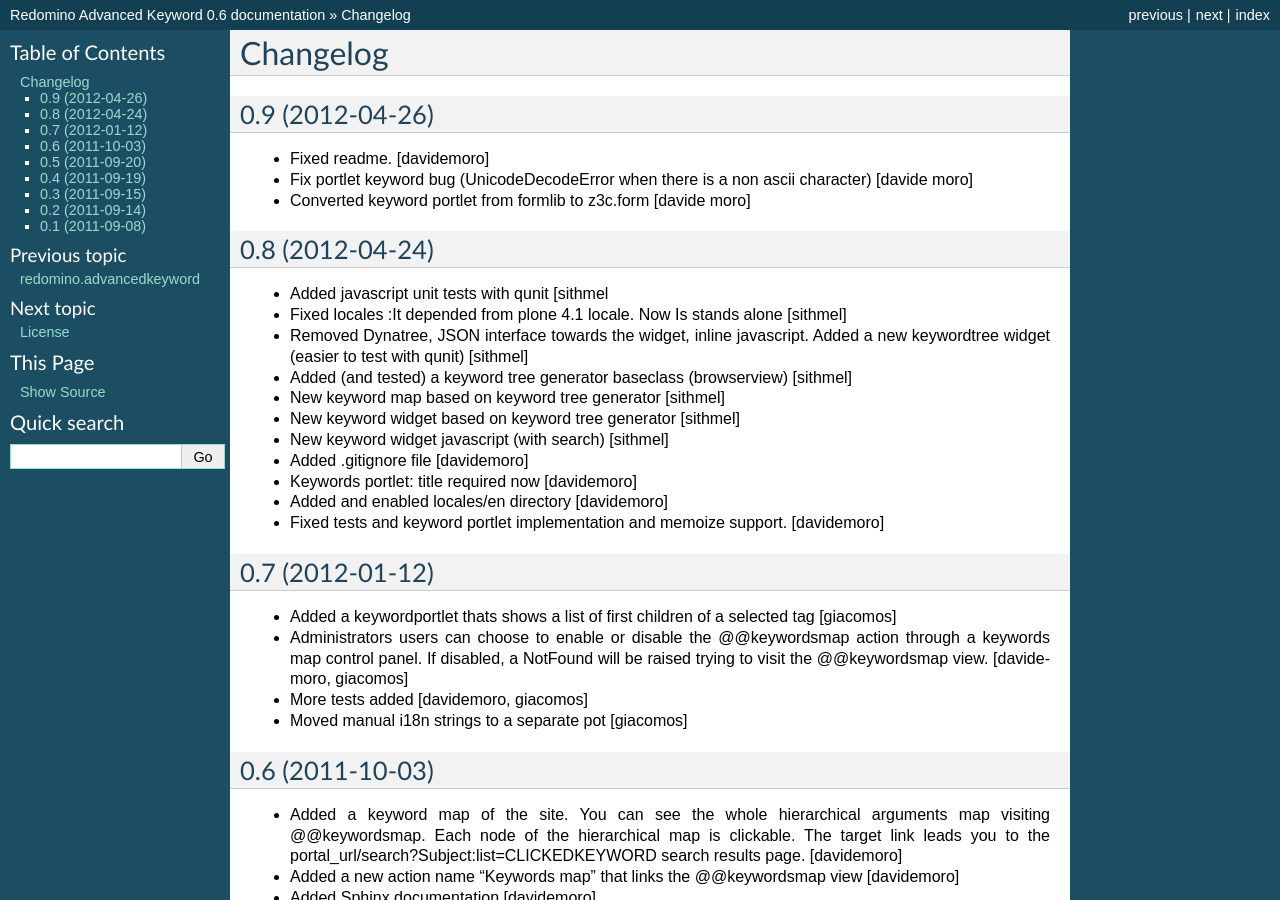
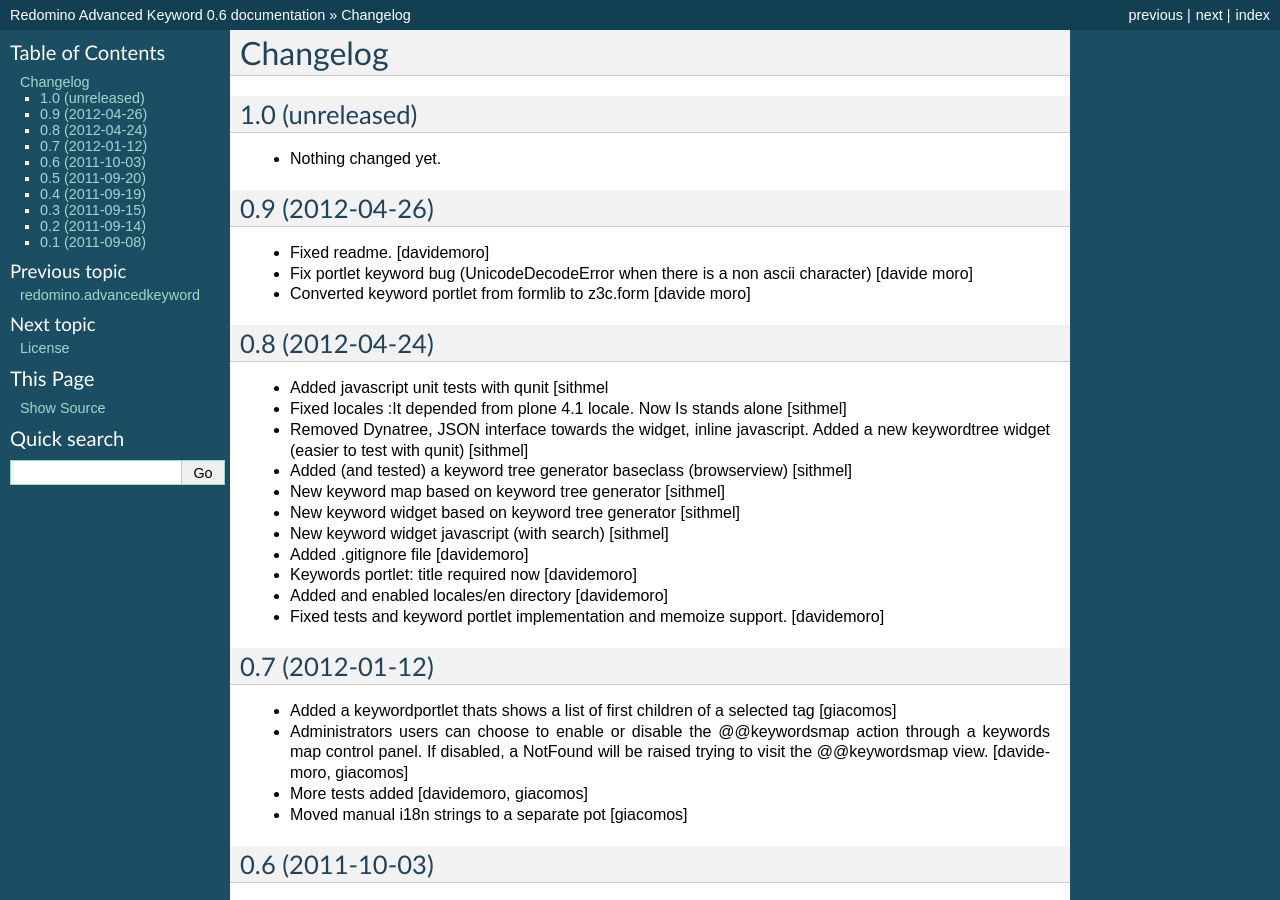
Before and after one commit to redomino/redomino.advancedkeyword, a Sphinx documentation site: the page built from docs/HISTORY.txt, in a window 1280 px wide and 900 px high. Built offline with Sphinx 7.4.7, drawn with Linux system fonts in a browser that asks for light colours.

Commit message:
Back to development: 1.0

```diff
--- a/docs/HISTORY.txt
+++ b/docs/HISTORY.txt
@@ -1,5 +1,11 @@
 Changelog
 =========
+
+1.0 (unreleased)
+----------------
+
+- Nothing changed yet.
+
 
 0.9 (2012-04-26)
 ----------------
--- a/setup.py
+++ b/setup.py
@@ -1,7 +1,7 @@
 from setuptools import setup, find_packages
 import os
 
-version = '0.9'
+version = '1.0.dev0'
 
 tests_require = []
 
```
